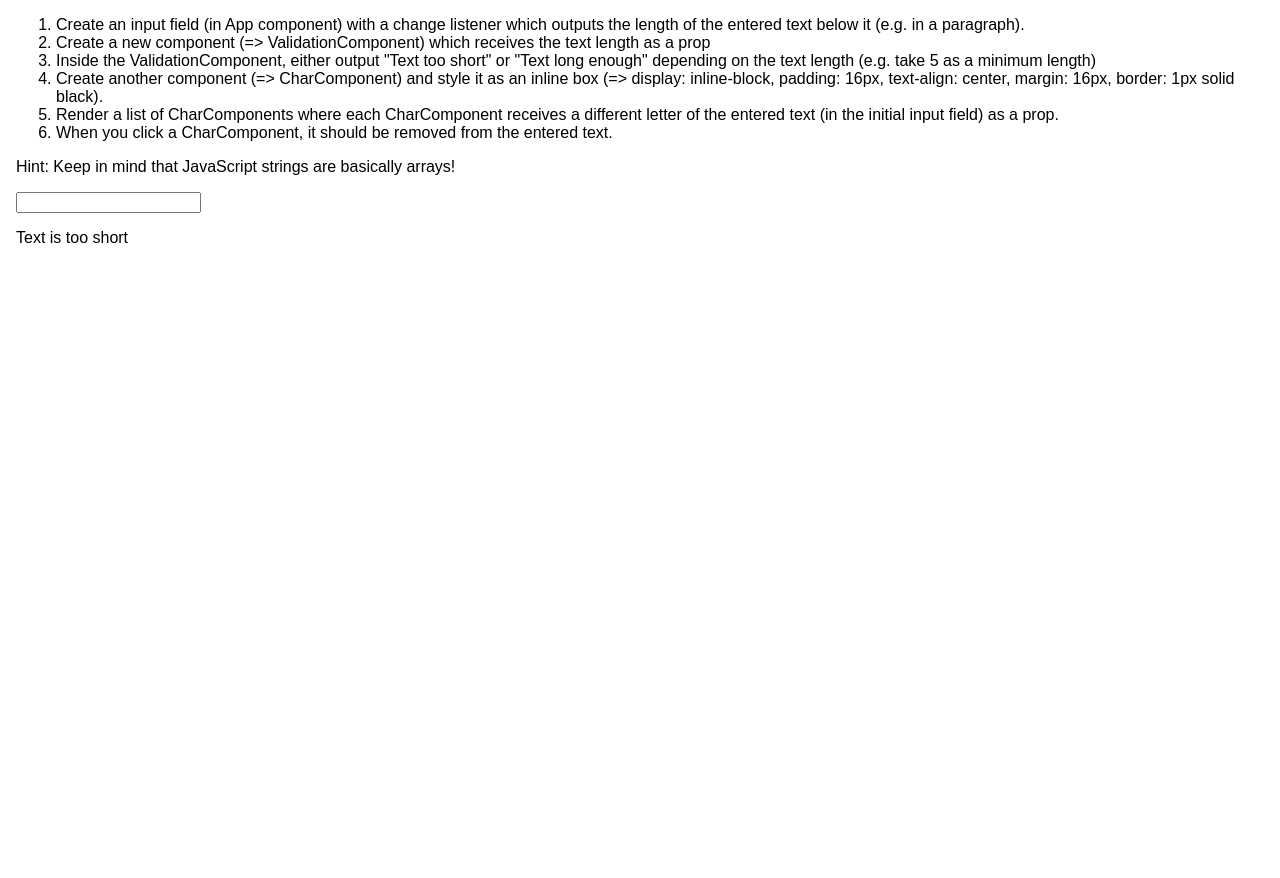
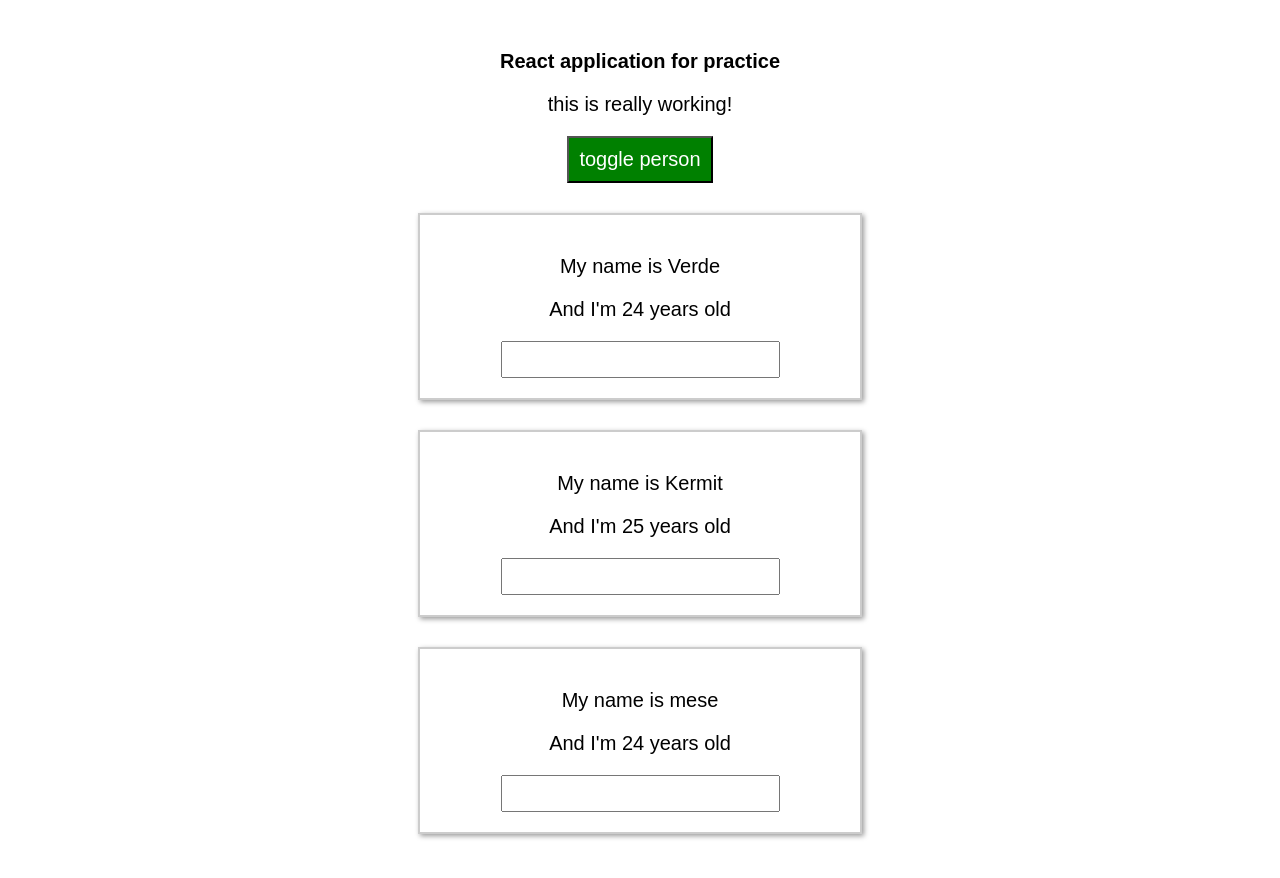
Before and after one commit to pycraft114/verdemese, a React (Create React App) app: page / in a window 1280 px wide. Shown: the top 878 px of the page. Before the commit the page ends 800 px from the top, so only its background shows below. Built offline with nearby package versions, Linux system fonts and the light colour scheme.

Commit message:
implemented making each components work under the same event handler individully and for now, inline style and radium library

```diff
--- a/src/App.css
+++ b/src/App.css
@@ -1,3 +1,19 @@
+html {
+  font-size: 10px;
+}
+
+body {
+  margin: 0;
+}
+
 .App {
   margin: 16px;
 }
+
+.red {
+  color: red;
+}
+
+.bold {
+  font-weight: bold;
+}
--- a/src/App.js
+++ b/src/App.js
@@ -1,58 +1,95 @@
 import React, { Component } from 'react';
 import './App.css';
-import Validation from './Validation/Validation';
-import Char from './Char/Char';
-
+import Person from './Person/Person';
 
 class App extends Component {
 
-  state = { userInput: '' }
+  state = {
+    persons: [
+      {id:'sdadd1', name: 'Verde', age: 24 },
+      {id:'asdda2', name: 'Kermit', age: 25 },
+      {id:'dsaas3', name: 'mese', age: 24}
+    ],
 
-textChangeHandler = ( event ) => {
-  const inputValue = event.target.value;
-  this.setState({
-    userInput: inputValue
-  });
-}
+    otherState: "some other state",
+    showPersons: true
+  }
 
-removeCharacterHandler = ( index ) => {
-  const userInputArrayed = [...this.state.userInput];
-  userInputArrayed.splice( index, 1 );
+  changeNamecardHandler = ( event, id ) => {
+    const inputValue = event.target.value;
+    const personsCopied = [...this.state.persons];
 
-  this.setState({
-    userInput: userInputArrayed.join('')
-  });
+    personsCopied.map( person => {
+      if ( person.id === id ) {
+        person.name = inputValue;
+        this.setState({ persons : personsCopied});
+      }
+    })
+  }
 
-  console.log(userInputArrayed);
-}
+  toggleNamecard = async () => {
+    const doesShow = this.state.showPersons;
+
+    //setState가 비동기임을 확인하기 위해서
+    await this.setState({ showPersons : !doesShow });
+
+    console.log(this.state.showPersons);
+  }
+
+  removeNamecardHandler = (index) => {
+    const personCopied = [...this.state.persons];
+    personCopied.splice(index, 1);
+    this.setState({
+      persons: personCopied
+    });
+  }
 
   render() {
 
-    const charList = [...this.state.userInput].map((element, index) => {
-      return (
-        <Char
-        character={element}
-        click={() => this.removeCharacterHandler(index)}></Char>
+    const buttonStyle = {
+      padding : '10px',
+      color: 'white',
+      backgroundColor: 'blue',
+      boxShadow: 'none',
+      outline: 'none',
+    };
+
+    let persons = null;
+
+    if ( this.state.showPersons ) {
+      persons = (
+      <div>
+        {this.state.persons.map((person, index) => {
+          return <Person
+          click={() =>  this.removeNamecardHandler(index)}
+          name={person.name}
+          age={person.age}
+          key={person.id}
+          change={(event) => this.changeNamecardHandler(event, person.id)}
+          ></Person>
+        })}
+      </div>
       );
-    })
 
-    console.log(charList);
+      buttonStyle.backgroundColor = 'green';
+    }
+
+    let classes = []
+    if ( this.state.persons.length <= 2 ) {
+      classes.push('red');
+    }
+
+    if ( this.state.persons.length <= 1 ) {
+      classes.push('bold');
+    }
+
 
     return (
-      <div className="App">
-        <ol>
-          <li>Create an input field (in App component) with a change listener which outputs the length of the entered text below it (e.g. in a paragraph).</li>
-          <li>Create a new component (=> ValidationComponent) which receives the text length as a prop</li>
-          <li>Inside the ValidationComponent, either output "Text too short" or "Text long enough" depending on the text length (e.g. take 5 as a minimum length)</li>
-          <li>Create another component (=> CharComponent) and style it as an inline box (=> display: inline-block, padding: 16px, text-align: center, margin: 16px, border: 1px solid black).</li>
-          <li>Render a list of CharComponents where each CharComponent receives a different letter of the entered text (in the initial input field) as a prop.</li>
-          <li>When you click a CharComponent, it should be removed from the entered text.</li>
-        </ol>
-        <p>Hint: Keep in mind that JavaScript strings are basically arrays!</p>
-
-        <input type="text" onChange={this.textChangeHandler}/>
-        <Validation length={this.state.userInput.length}></Validation>
-        {charList}
+      <div className="wrapper">
+        <h1>React application for practice</h1>
+        <p className={classes.join(' ')}>this is really working!</p>
+        <input style={buttonStyle} type="button" onClick= {this.toggleNamecard} value="toggle person"/>
+        {persons}
       </div>
     );
   }
--- a/src/Char/Char.js
+++ /dev/null
@@ -1,19 +0,0 @@
-import React from 'react';
-
-const char = (props) => {
-    const style = {
-        display: 'inline-block',
-        padding: '16px',
-        textAlign: 'center',
-        margin: '16px',
-        border: '1px solid black'
-    }
-
-    return (
-        <div style={style} onClick={props.click}>
-            {props.character}
-        </div>
-    )
-}
-
-export default char;
--- /dev/null
+++ b/src/Person/Person.css
@@ -0,0 +1,16 @@
+* {
+    font-size: 20px
+}
+
+.person {
+    border: 2px solid #ccc;
+    box-shadow: 2px 2px 5px rgb(0, 0, 0, 0.4) ;
+    width: 400px;
+    text-align: center;
+    margin: 30px auto;
+    padding: 20px;
+}
+
+.person input {
+    padding: 5px;
+}
--- /dev/null
+++ b/src/Person/Person.js
@@ -0,0 +1,15 @@
+import React from 'react';
+import './Person.css';
+
+
+const person = (props) => {
+    return (
+        <div className="person" >
+            <p onClick={props.click} >My name is {props.name} </p>
+            <p>And I'm {props.age} years old </p>
+            <input type="text" onChange={props.change} />
+        </div>
+    )
+}
+
+export default person;
--- a/src/Validation/Validation.js
+++ /dev/null
@@ -1,18 +0,0 @@
-import React from 'react';
-
-const validation = (props) => {
-
-   let validationMessage = "Text is long enough";
-
-   if ( props.length <= 5 ) {
-       validationMessage = "Text is too short";
-   }
-
-    return (
-        <div>
-            <p>{validationMessage}</p>
-        </div>
-    );
-}
-
-export default validation;
--- a/src/index.css
+++ b/src/index.css
@@ -3,3 +3,8 @@ body {
   padding: 0;
   font-family: sans-serif;
 }
+
+.wrapper {
+  text-align: center;
+  margin: 50px;
+}
```
